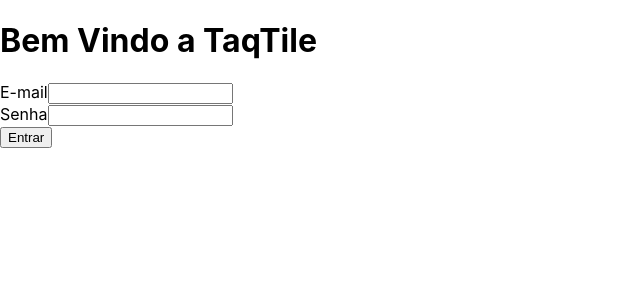
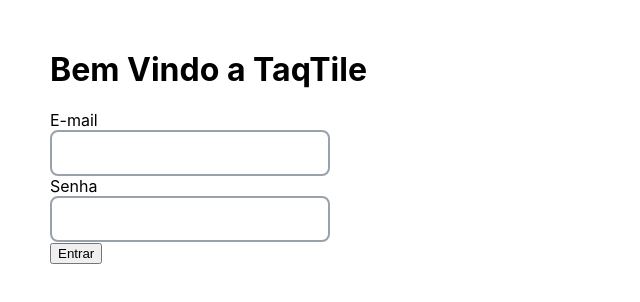
Before and after one commit to deboraCs24/instituto-taqtile, a React (Create React App) app: page / in a window 1280 px wide. Shown: the top 302 px of the page, without its empty margins (0-640 px from the left). Built offline with nearby package versions, Linux system fonts and the light colour scheme; the HTML template or start-up script is replaced by a standard one.

Commit message:
styling test

```diff
--- a/src/components/input/index.tsx
+++ b/src/components/input/index.tsx
@@ -1,4 +1,5 @@
 import React from 'react';
+import { InputContainer, StyledInput } from './style';
 
 interface TextInputProps {
   text?: string;
@@ -11,10 +12,11 @@
 
 export const TextInput = ({ text, value, error, onChange, type = 'text' }: TextInputProps) => {
   return (
-    <div>
+    <InputContainer>
       {text && <label>{text}</label>}
-      <input type={type} value={value} onChange={onChange} />
+      <StyledInput type={type} value={value} onChange={onChange} />
+
       {!!error && <p> {error}</p>}
-    </div>
+    </InputContainer>
   );
 };
--- /dev/null
+++ b/src/components/input/style.tsx
@@ -0,0 +1,18 @@
+import styled from 'styled-components';
+
+export const InputContainer = styled.div`
+  display: flex;
+  flex-direction: column;
+`;
+
+export const StyledInput = styled.input`
+  border: 2px solid #99a2ab;
+  padding: 12px 20px;
+  border-radius: 8px;
+  font-size: 16px;
+  width: 20%;
+`;
+
+export const StyledFormContainer = styled.div`
+  margin: 50px;
+`;
--- a/src/components/login/index.tsx
+++ b/src/components/login/index.tsx
@@ -5,6 +5,7 @@
 import { useMutation } from '@apollo/client';
 import { LOGIN_MUTATION, LoginInputData } from '../../api/mutation/login';
 import { useNavigate } from 'react-router-dom';
+import { StyledFormContainer } from '../input/style';
 
 export const Login = () => {
   const [email, setEmail] = useState('');
@@ -69,7 +70,7 @@
   };
 
   return (
-    <div>
+    <StyledFormContainer>
       <h1>Bem Vindo a TaqTile</h1>
       <TextInput text="E-mail" value={email} onChange={handleEmailChange} error={emailError} />
       <TextInput text="Senha" type="password" value={password} onChange={handlePasswordChange} error={passwordError} />
@@ -79,6 +80,6 @@
         </Button>
       </div>
       {error && <p>Error: {error.message}</p>}
-    </div>
+    </StyledFormContainer>
   );
 };
```
